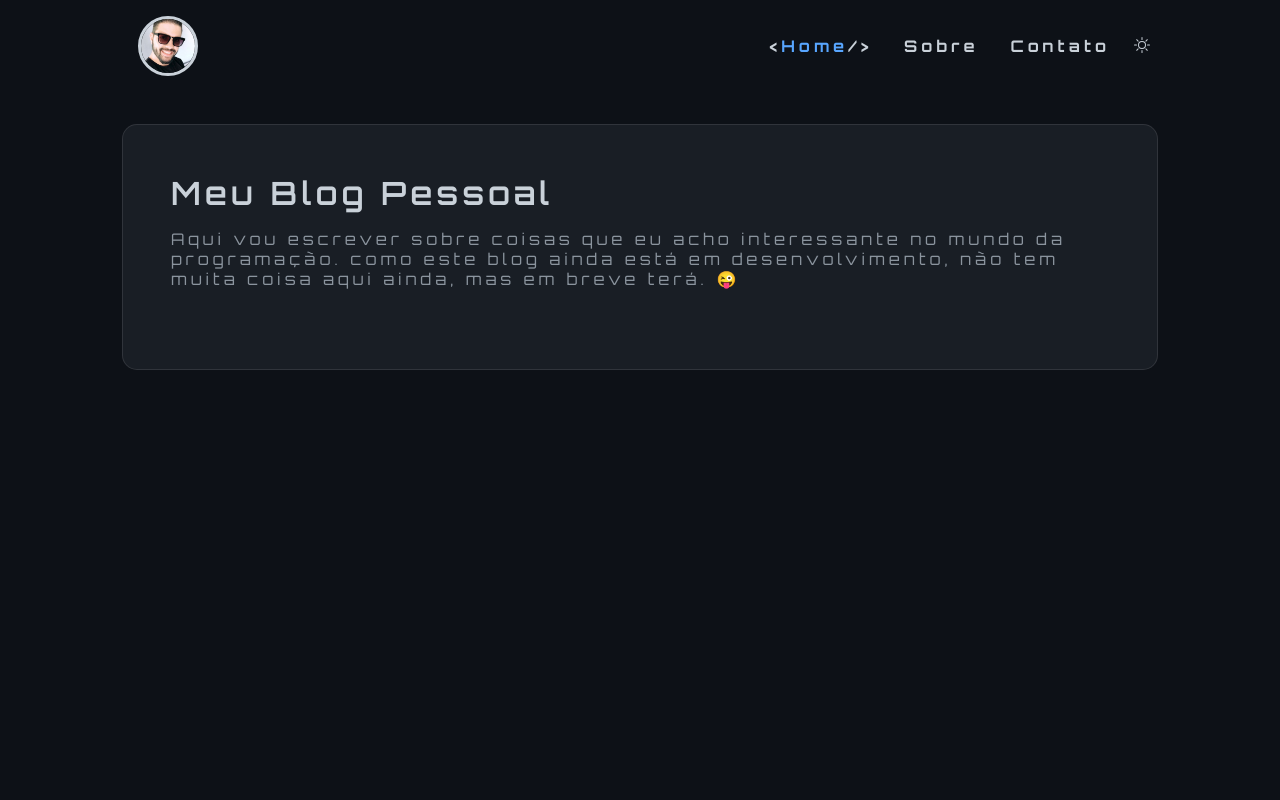
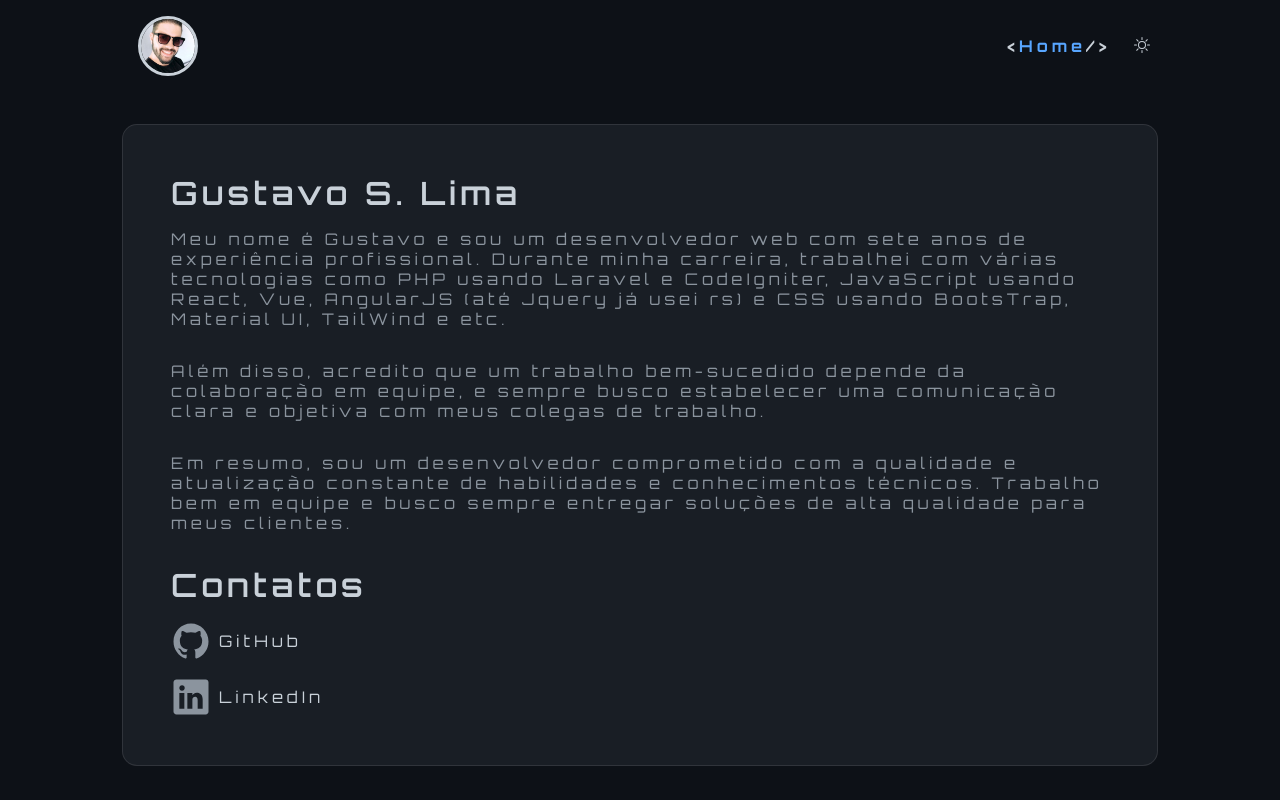
Before and after one commit to GustavoSantosLima/gslima.dev, a Next.js app: page / in a window 1280 px wide. Built offline with nearby package versions, Linux system fonts and the light colour scheme.

Commit message:
Ajuste simples.

```diff
--- a/src/app/navbar.tsx
+++ b/src/app/navbar.tsx
@@ -21,12 +21,12 @@ export default function Navbar() {
         <li className={pathname === "/" ? "active" : ""}>
           <Link href="/">Home</Link>
         </li>
-        <li className={pathname === "/about" ? "active" : ""}>
+        {/* <li className={pathname === "/about" ? "active" : ""}>
           <Link href="/about">Sobre</Link>
         </li>
         <li className={pathname === "/contact" ? "active" : ""}>
           <Link href="/contact">Contato</Link>
-        </li>
+        </li> */}
       </ul>
 
       {theme === "light" ? (
--- a/src/app/page.tsx
+++ b/src/app/page.tsx
@@ -8,14 +8,48 @@ export default function Home() {
       <section>
         <article>
           <header>
-            <h1>Meu Blog Pessoal</h1>
+            <h1>Gustavo S. Lima</h1>
           </header>
 
           <p>
-            Aqui vou escrever sobre coisas que eu acho interessante no mundo da
-            programação. como este blog ainda está em desenvolvimento, não tem
-            muita coisa aqui ainda, mas em breve terá. 😜
+            Meu nome é Gustavo e sou um desenvolvedor web com sete anos de
+            experiência profissional. Durante minha carreira, trabalhei com
+            várias tecnologias como PHP usando Laravel e CodeIgniter, JavaScript
+            usando React, Vue, AngularJS (até Jquery já usei rs) e CSS usando
+            BootsTrap, Material UI, TailWind e etc.
           </p>
+          <p>
+            Além disso, acredito que um trabalho bem-sucedido depende da
+            colaboração em equipe, e sempre busco estabelecer uma comunicação
+            clara e objetiva com meus colegas de trabalho.
+          </p>
+          <p>
+            Em resumo, sou um desenvolvedor comprometido com a qualidade e
+            atualização constante de habilidades e conhecimentos técnicos.
+            Trabalho bem em equipe e busco sempre entregar soluções de alta
+            qualidade para meus clientes.
+          </p>
+
+          <div id="contact">
+            <header>
+              <h1>Contatos</h1>
+            </header>
+
+            <footer>
+              <Link href="https://github.com/GustavoSantosLima" target="_blank">
+                {Github}
+                <span>GitHub</span>
+              </Link>
+
+              <Link
+                href="https://www.linkedin.com/in/gustavosantoslima"
+                target="_blank"
+              >
+                {LinkedIn}
+                <span>LinkedIn</span>
+              </Link>
+            </footer>
+          </div>
         </article>
       </section>
     </main>
--- a/src/styles/globals.css
+++ b/src/styles/globals.css
@@ -84,6 +84,32 @@ body header nav > ul li.active > a::after {
   color: var(--text-primary);
 }
 
+#contact {
+  display: flex;
+  flex-direction: column;
+  justify-content: flex-start;
+}
+
+#contact footer {
+  display: flex;
+  flex-direction: column;
+  align-items: flex-start;
+  justify-content: flex-start;
+}
+
+#contact footer a {
+  display: flex;
+  align-items: center;
+  gap: 0.5rem;
+}
+
+#contact footer a:hover,
+#contact footer a:hover svg {
+  fill: var(--color-live);
+  color: var(--color-live);
+  transition: 0.15s ease-in-out;
+}
+
 @media (max-width: 640px) {
   body > header {
     padding: 0;
```
